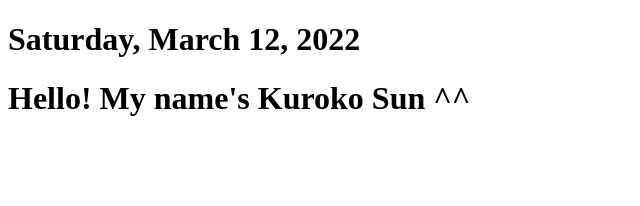
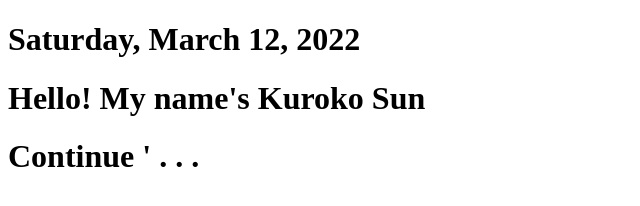
Before and after one commit to KurokoSun/DemoGithub0312022, a plain HTML site: page index.html in a window 1280 px wide. Shown: the whole page, without its empty margins (0-640 px from the left). Drawn offline with Linux system fonts and the light colour scheme.

Commit message:
edit code - add a line code demo

```diff
--- a/index.html
+++ b/index.html
@@ -8,6 +8,7 @@
 </head>
 <body>
     <h1>Saturday, March 12, 2022</h1>
-    <h1>Hello! My name's Kuroko Sun ^^</h1>
+    <h1>Hello! My name's Kuroko Sun</h1>
+    <h1>Continue ' . . .</h1>
 </body>
 </html>
```
